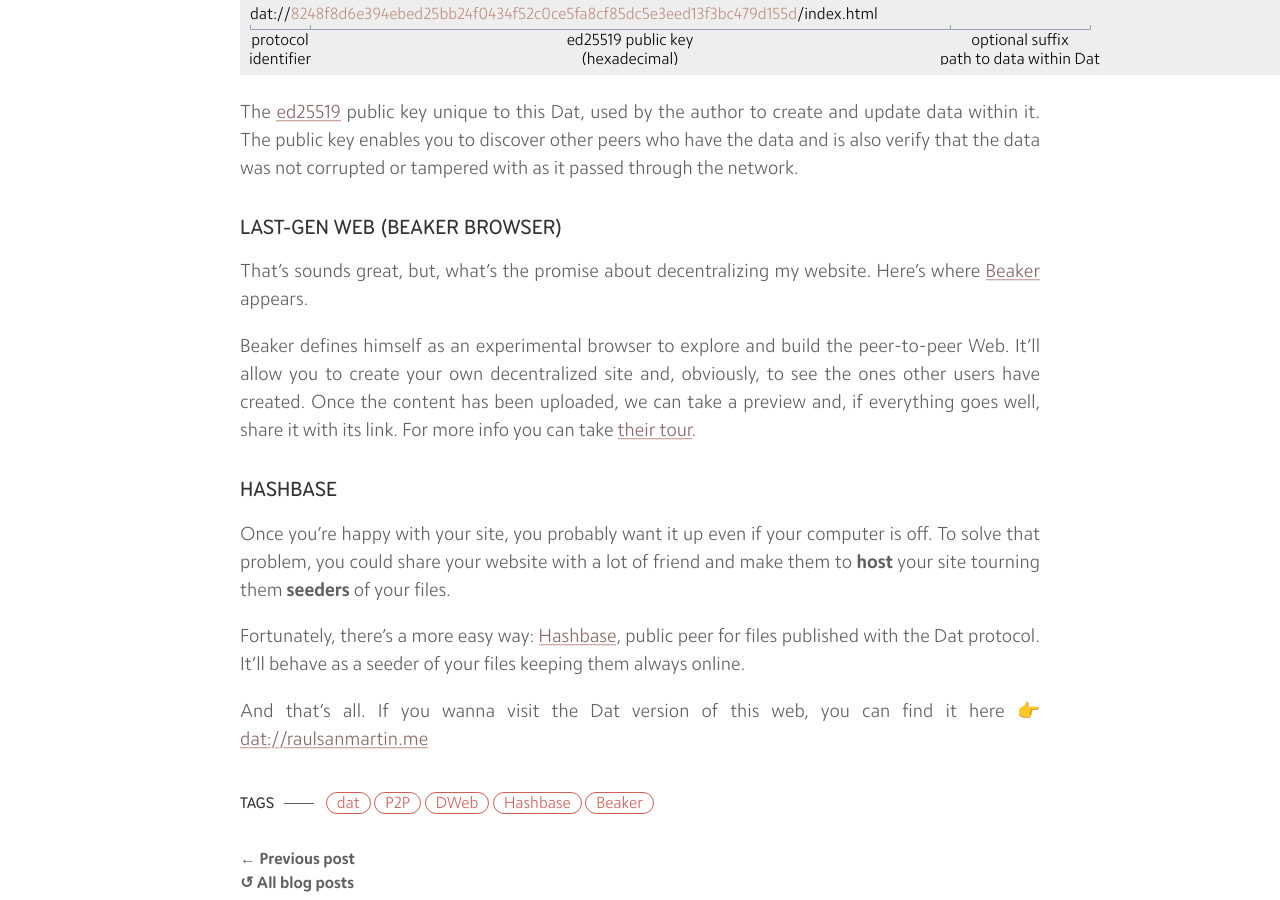
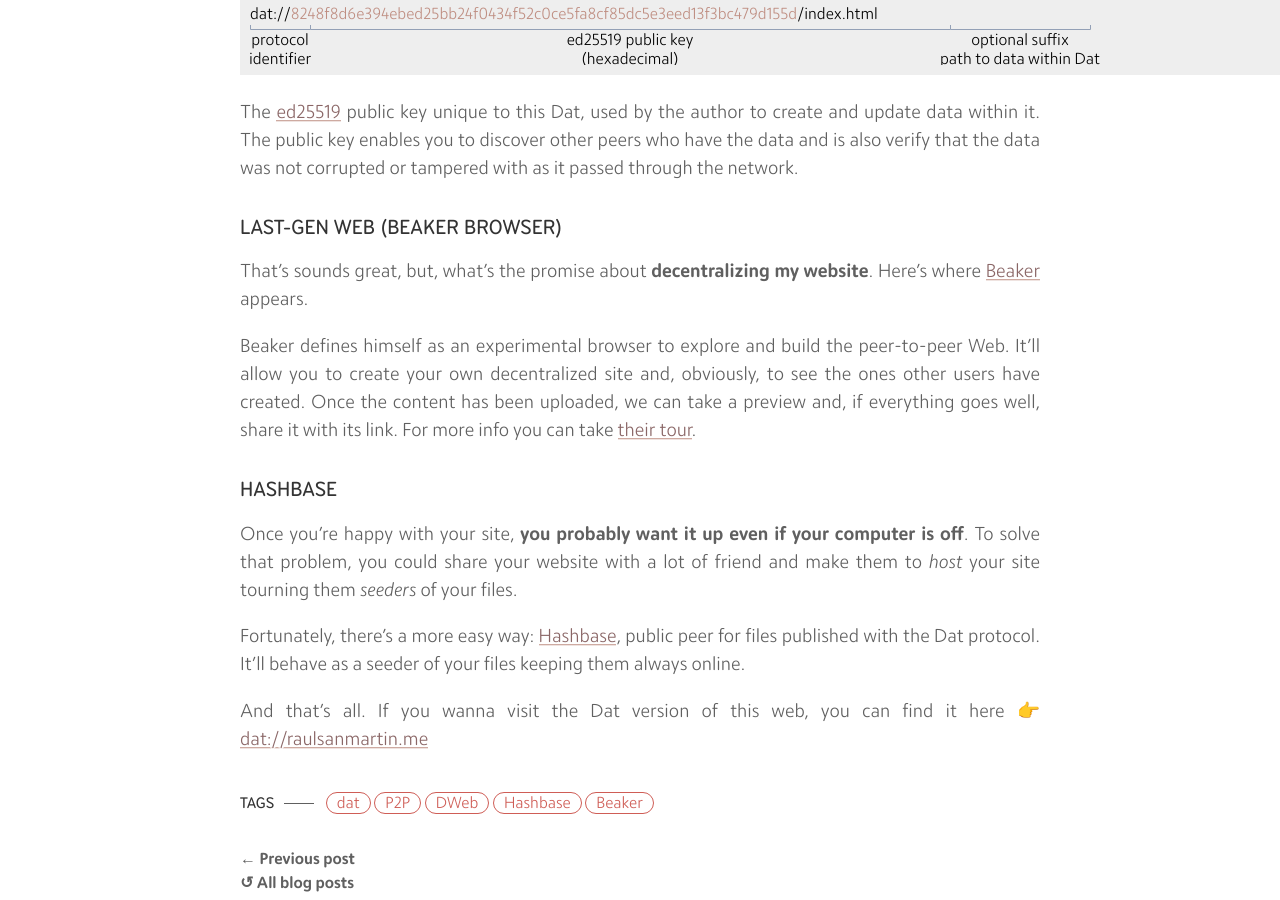
Before and after one commit to MrAnnix/MrAnnix.github.io, a Jekyll site: the page built from _posts/2019-05-07-dat-how-decentralize-web.md, in a window 1280 px wide and 900 px high, scrolled down 1122 px. Built offline with Jekyll 4.4.1, drawn with Linux system fonts in a browser that asks for light colours.

```diff
--- a/_posts/2019-05-07-dat-how-decentralize-web.md
+++ b/_posts/2019-05-07-dat-how-decentralize-web.md
@@ -15,7 +15,7 @@ Decentralized software has potential to return control of their digital informat
 
 ## What is Dat protocol?
 
-As I’ve said Dat is a new p2p protocol to transfer hypermedia, as HTTP. It’s *fast*, since the archieves can be synced from multiple sources, and it can work even if the original uploader is offline. It’s *secure*, because all updates of the files are signed and integrity-checked. And of course, it’s *decentralized*.
+As I’ve said Dat is a new p2p protocol to transfer hypermedia, as HTTP. It’s **fast**, since the archieves can be synced from multiple sources, and it can work even if the original uploader is offline. It’s **secure**, because all updates of the files are signed and integrity-checked. And of course, it’s **decentralized**.
 
 Here’s an example of what a Dat URL is like:
 
@@ -31,14 +31,14 @@ The [ed25519](https://ed25519.cr.yp.to/ "ed25519: High-speed high-security signa
 
 ## Last-gen Web (Beaker browser)
 
-That’s sounds great, but, what’s the promise about decentralizing my website. Here’s where [Beaker](https://beakerbrowser.com/ "A browser for the
+That’s sounds great, but, what’s the promise about **decentralizing my website**. Here’s where [Beaker](https://beakerbrowser.com/ "A browser for the
 next-generation Web") appears.
 
 Beaker defines himself as an experimental browser to explore and build the peer-to-peer Web. It’ll allow you to create your own decentralized site and, obviously, to see the ones other users have created. Once the content has been uploaded, we can take a preview and, if everything goes well, share it with its link. For more info you can take [their tour](https://beakerbrowser.com/docs/tour/ "Beaker browser tour").
 
 ## Hashbase
 
-Once you’re happy with your site, you probably want it up even if your computer is off. To solve that problem, you could share your website with a lot of friend and make them to **host** your site tourning them **seeders** of your files.
+Once you’re happy with your site, **you probably want it up even if your computer is off**. To solve that problem, you could share your website with a lot of friend and make them to *host* your site tourning them *seeders* of your files.
 
 Fortunately, there’s a more easy way: [Hashbase](https://hashbase.io "Hashbase"), public peer for files published with the Dat protocol. It’ll behave as a seeder of your files keeping them always online.
 
```
